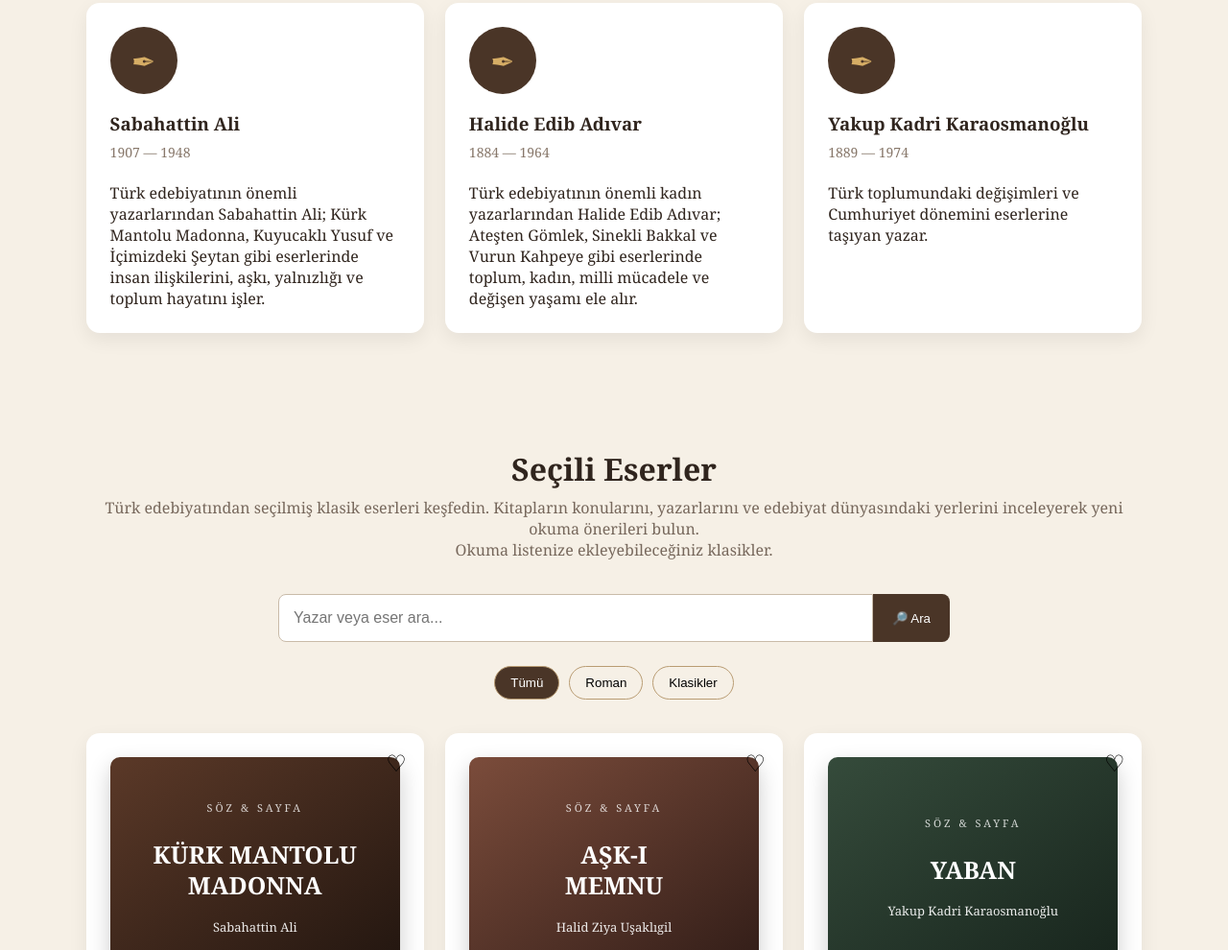
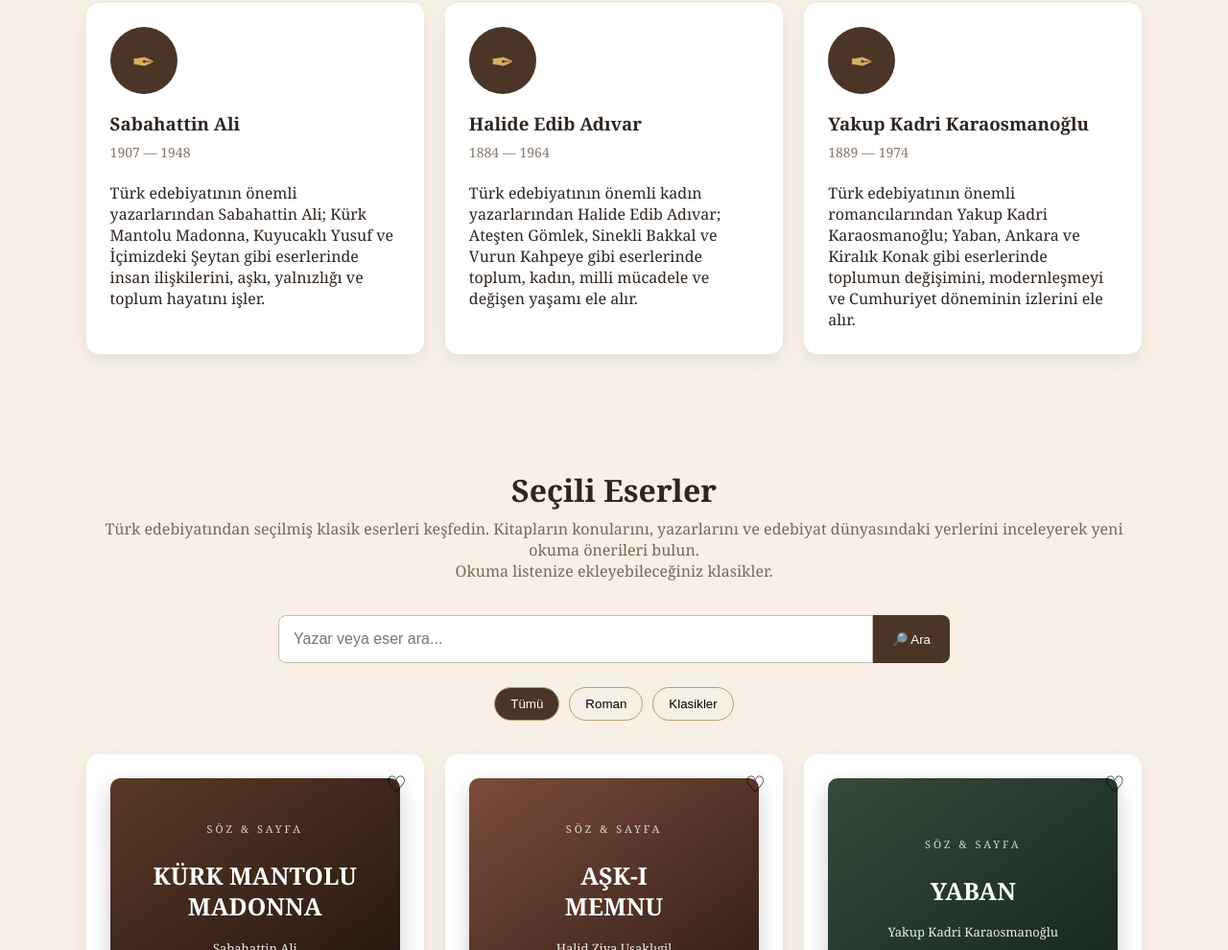
Before and after one commit to edebi-yat/soz-ve-sayfaa, a plain HTML site: page index.html in a window 1280 px wide. Shown: the part 997-1987 px from the top of the page at 96% size. Drawn offline with Linux system fonts and the light colour scheme.

Commit message:
Update index.html

```diff
--- a/index.html
+++ b/index.html
@@ -733,8 +733,9 @@ onclick="openProfile('Yakup Kadri Karaosmanoğlu')">
 <br>
 
 <p>
-Türk toplumundaki değişimleri ve
-Cumhuriyet dönemini eserlerine taşıyan yazar.
+Türk edebiyatının önemli romancılarından Yakup Kadri Karaosmanoğlu;
+Yaban, Ankara ve Kiralık Konak gibi eserlerinde toplumun değişimini,
+modernleşmeyi ve Cumhuriyet döneminin izlerini ele alır.
 </p>
 
 </div>
```
